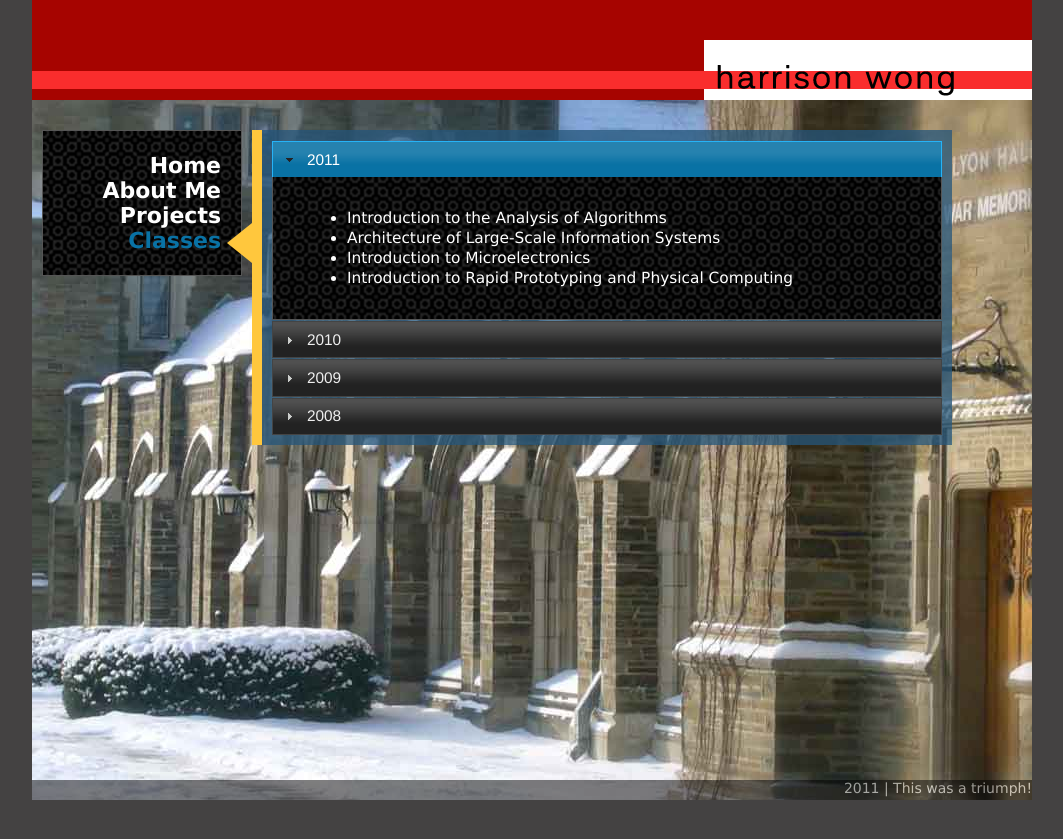
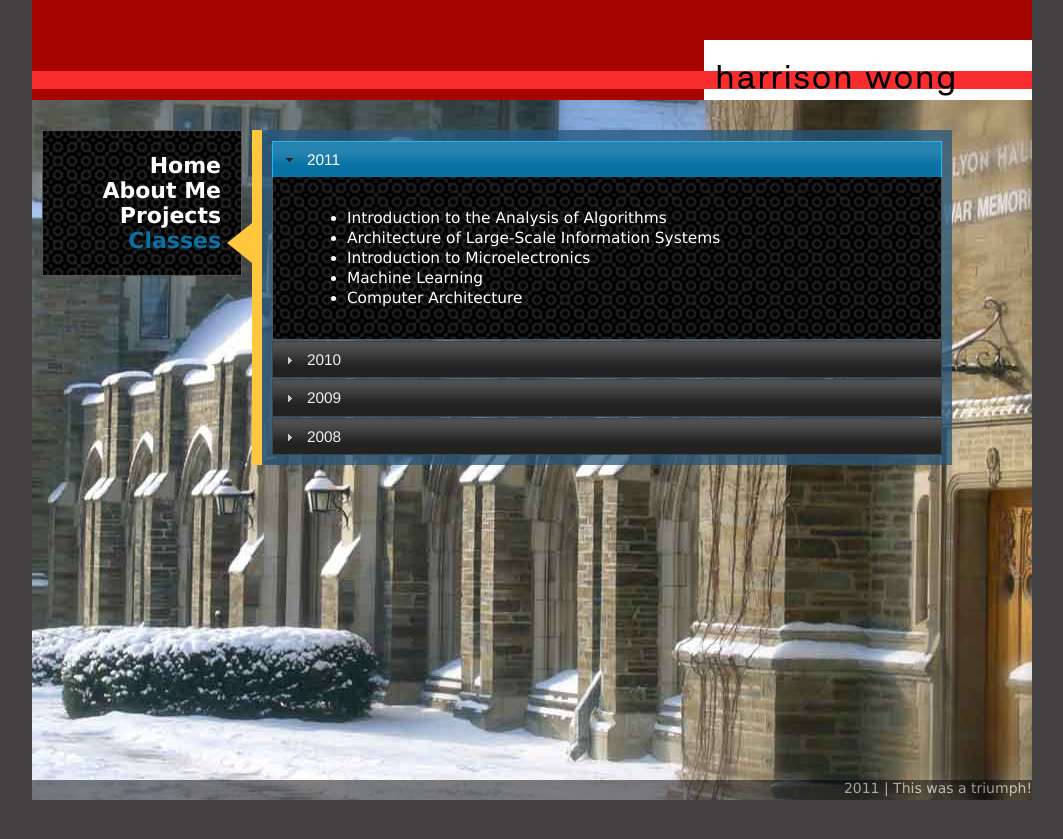
Before and after one commit to HarrisonW/harrisonw.github.io, a Jekyll site: the page built from classes.html, in a window 1280 px wide. Shown: the top 839 px of the page, without its empty margins (108-1171 px from the left). Built offline with Jekyll 4.4.1, drawn with Linux system fonts in a browser that asks for light colours.

Commit message:
Added new classes

```diff
--- a/classes.html
+++ b/classes.html
@@ -8,7 +8,8 @@ layout: default
       <li>Introduction to the Analysis of Algorithms</li>
       <li>Architecture of Large-Scale Information Systems</li>
       <li>Introduction to Microelectronics</li>
-      <li>Introduction to Rapid Prototyping and Physical Computing</li>
+      <li>Machine Learning</li>
+      <li>Computer Architecture</li>
     </ul>
   </div>
   <h3><a href="#2010">2010</a></h3>
```
